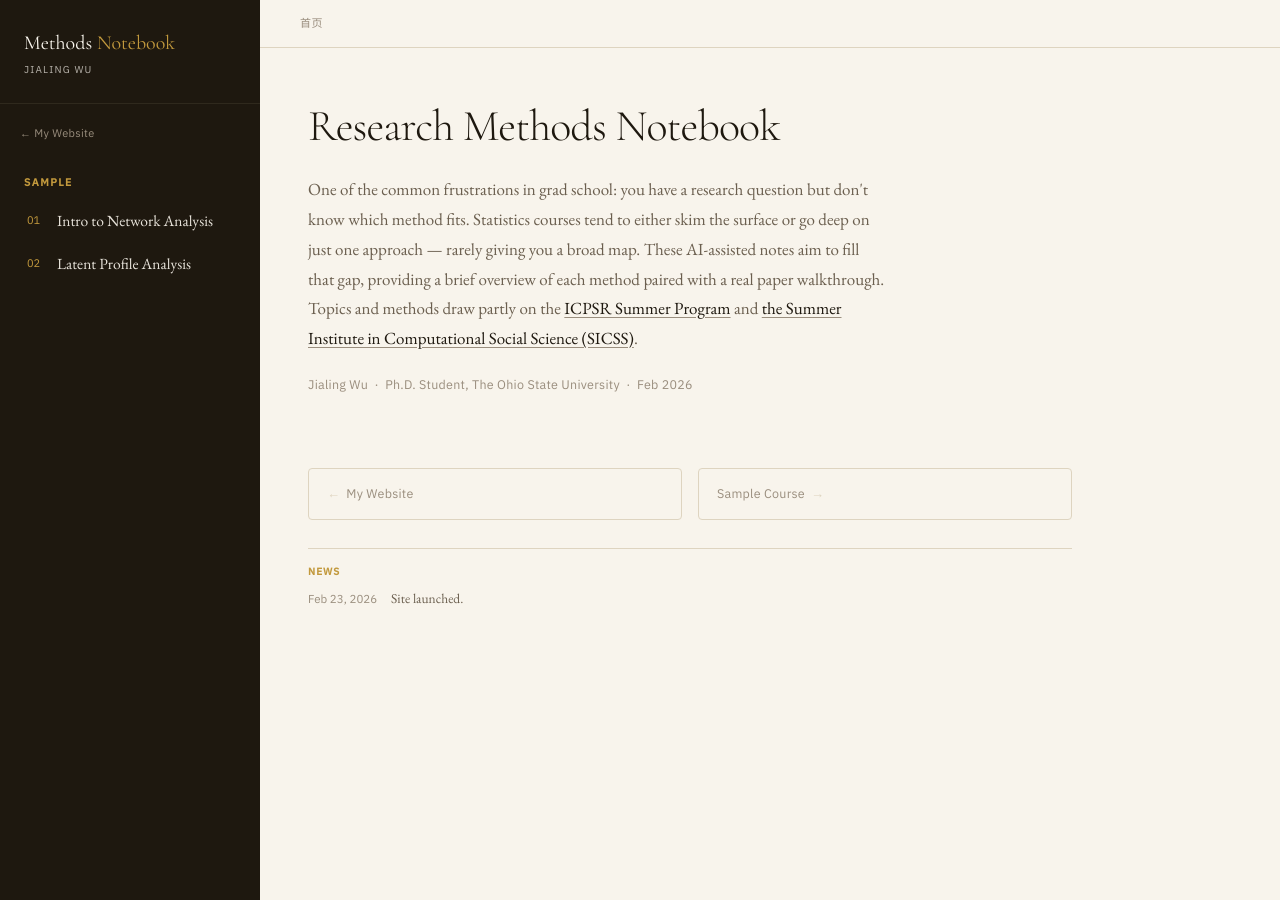
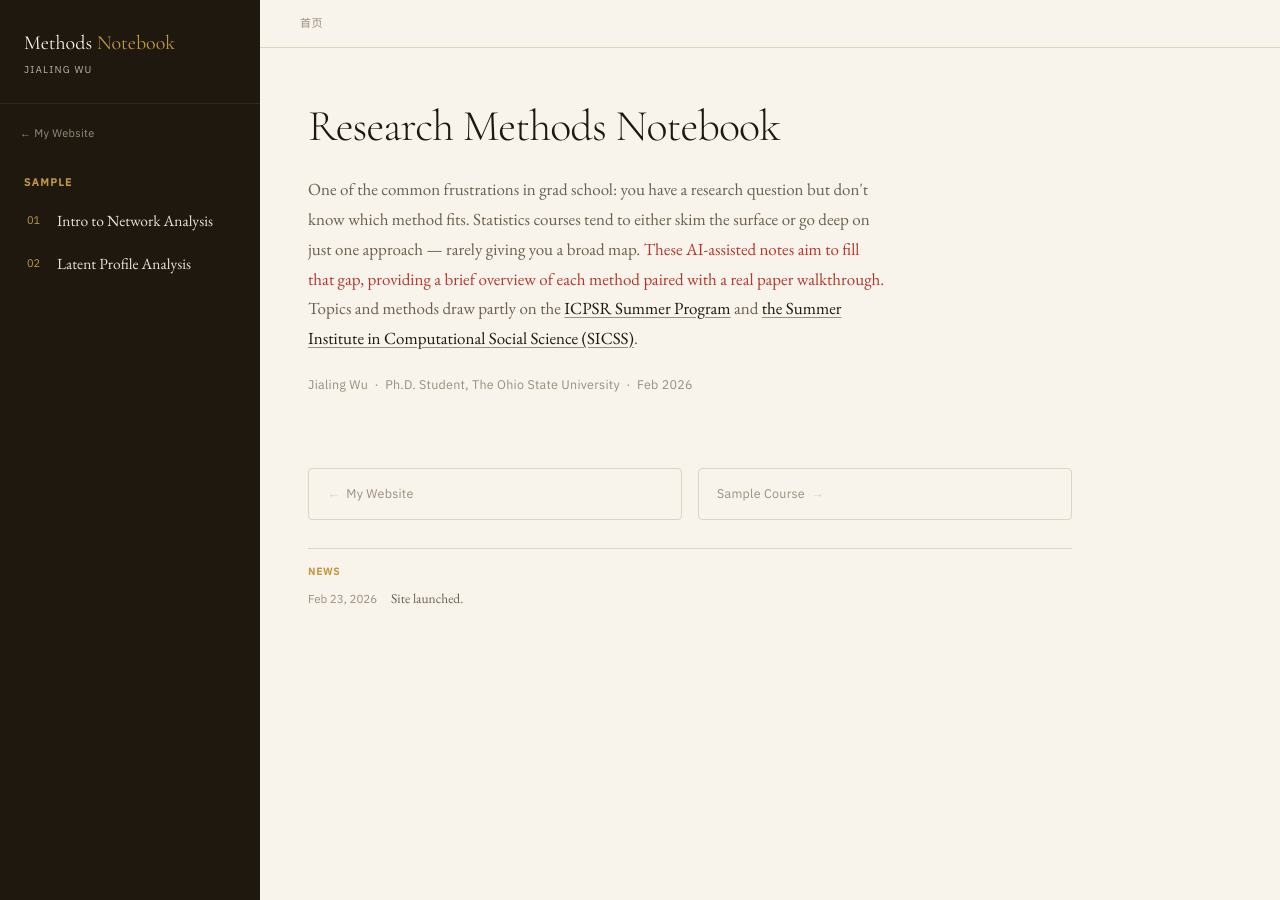
Before and after one commit to jialing-wu/jialing-wu.github.io, a Jekyll site: the page built from methods/index.html, in a window 1280 px wide. Built offline with Jekyll 4.4.1, drawn with Linux system fonts in a browser that asks for light colours.

Commit message:
Highlight key sentence in red on homepage
Co-Authored-By: Claude Opus 4.6 <noreply@anthropic.com>

```diff
--- a/methods/index.html
+++ b/methods/index.html
@@ -13,7 +13,7 @@ bilingual: true
   </div>
 
   <div data-lang="en">
-    <p>One of the common frustrations in grad school: you have a research question but don't know which method fits. Statistics courses tend to either skim the surface or go deep on just one approach — rarely giving you a broad map. These AI-assisted notes aim to fill that gap, providing a brief overview of each method paired with a real paper walkthrough. Topics and methods draw partly on the <a class="idx-link" href="https://www.icpsr.umich.edu/web/pages/sumprog/" target="_blank">ICPSR Summer Program</a> and <a class="idx-link" href="https://sicss.io/" target="_blank">the Summer Institute in Computational Social Science (SICSS)</a>.</p>
+    <p>One of the common frustrations in grad school: you have a research question but don't know which method fits. Statistics courses tend to either skim the surface or go deep on just one approach — rarely giving you a broad map. <span class="highlight">These AI-assisted notes aim to fill that gap, providing a brief overview of each method paired with a real paper walkthrough.</span> Topics and methods draw partly on the <a class="idx-link" href="https://www.icpsr.umich.edu/web/pages/sumprog/" target="_blank">ICPSR Summer Program</a> and <a class="idx-link" href="https://sicss.io/" target="_blank">the Summer Institute in Computational Social Science (SICSS)</a>.</p>
   </div>
 
   <p class="author-line">Jialing Wu &nbsp;·&nbsp; <span class="author-title">Ph.D. Student, The Ohio State University &nbsp;·&nbsp; Feb 2026</span></p>
```
